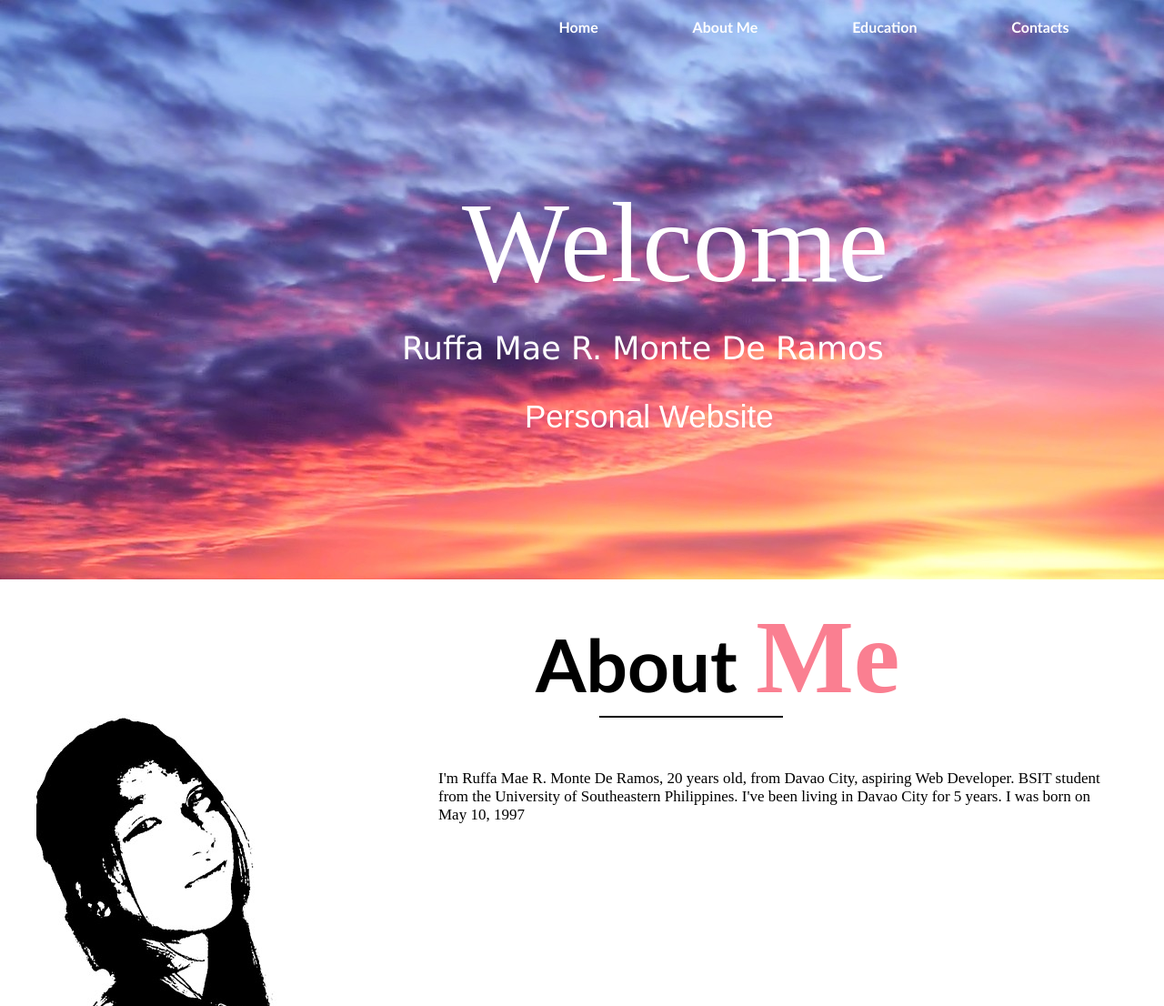
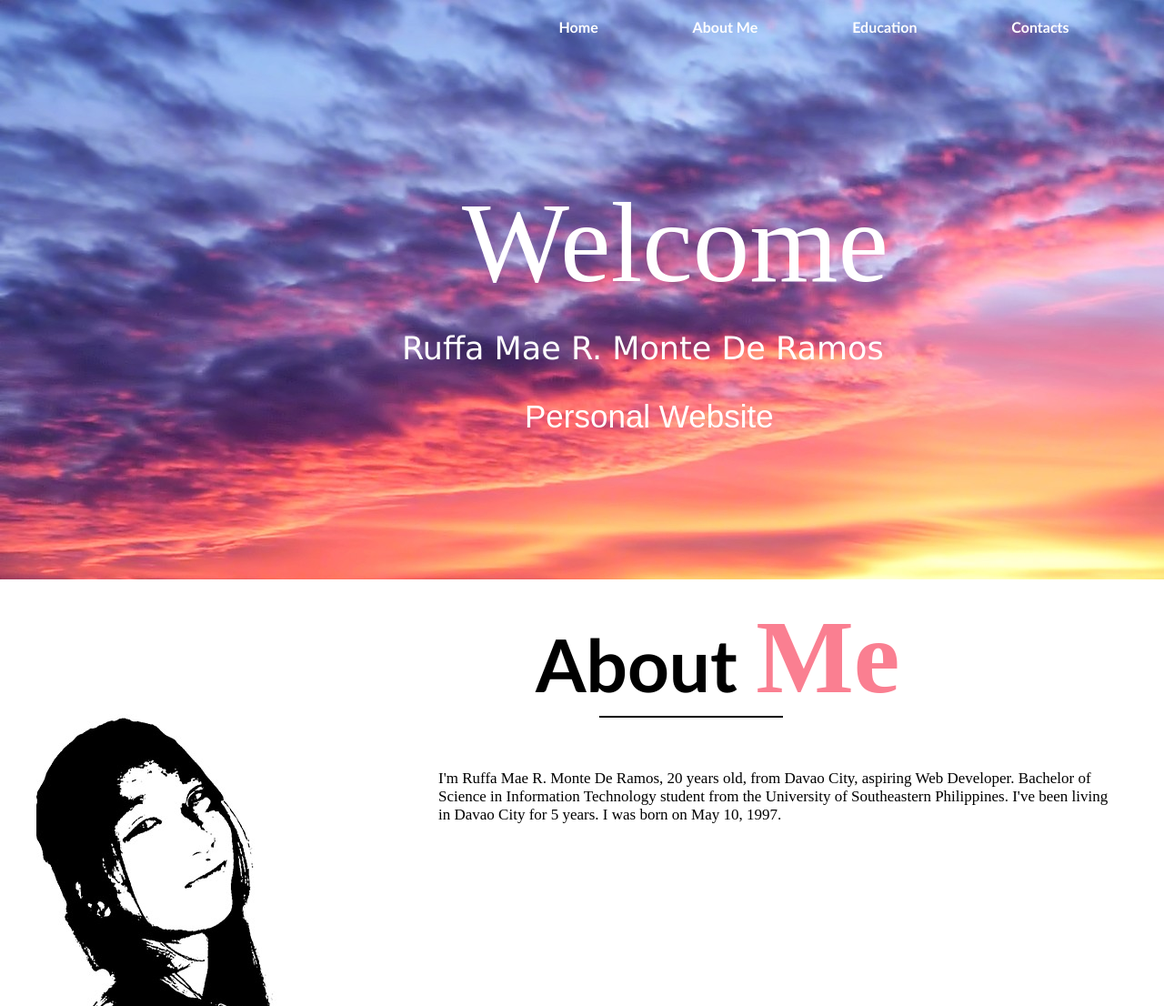
Before and after one commit to ruffmdrs/MONTEDERAMOS_RuffaMae_PersonalWebsite, a plain HTML site: page index.html in a window 1280 px wide. Shown: the top 1106 px of the page at 91% size. Drawn offline with Linux system fonts and the light colour scheme.

Commit message:
additional

```diff
--- a/index.html
+++ b/index.html
@@ -44,7 +44,8 @@
             <p class="Ab">About<a class="me"> Me</a></p>
             <hr>
 
-            <p class="content">I'm Ruffa Mae R. Monte De Ramos, 20 years old, from Davao City, aspiring Web Developer. BSIT student from the University of Southeastern Philippines. I've been living in Davao City for 5 years. I was born on May 10, 1997
+            <p class="content">I'm Ruffa Mae R. Monte De Ramos, 20 years old, from Davao City, aspiring Web Developer. Bachelor of Science in Information Technology student from the University of Southeastern Philippines. I've been living in Davao City for 5 years. I was
+                born on May 10, 1997.
             </p>
 
 
@@ -80,11 +81,4 @@
 </body>
 
 
-
-
-
-
-
-
-
 </html>
```
